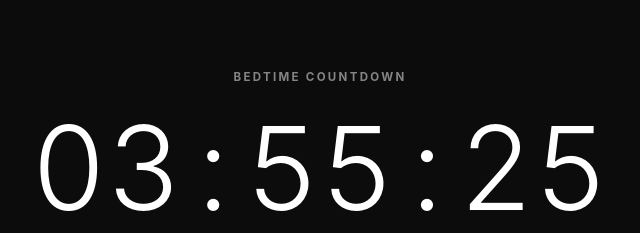
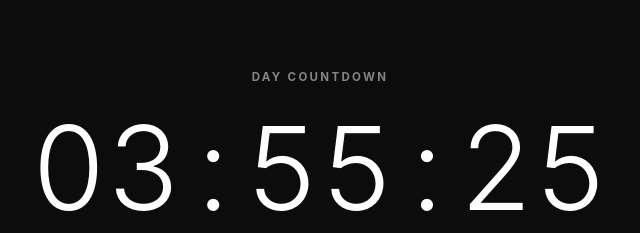
Before and after one commit to hktest-giz/countdown, a plain HTML site: page index.html in a window 1280 px wide. Shown: the part 217-450 px from the top of the page, 128-768 px from the left. Drawn offline with Linux system fonts and the light colour scheme.

Commit message:
Change 'BEDTIME COUNTDOWN' to 'DAY COUNTDOWN'

```diff
--- a/index.html
+++ b/index.html
@@ -523,7 +523,7 @@
 
     <section class="layout" aria-label="하루 관리">
       <section class="panel countdown-panel" aria-label="취침 카운트다운">
-        <div class="eyebrow">BEDTIME COUNTDOWN</div>
+        <div class="eyebrow">DAY COUNTDOWN</div>
         <div class="countdown" id="countdown" role="timer" aria-live="off">
           <span id="countdownHours">--</span><span class="countdown-colon">:</span><span id="countdownMinutes">--</span><span class="countdown-seconds"><span class="countdown-colon">:</span><span id="countdownSeconds">--</span></span>
         </div>
```
